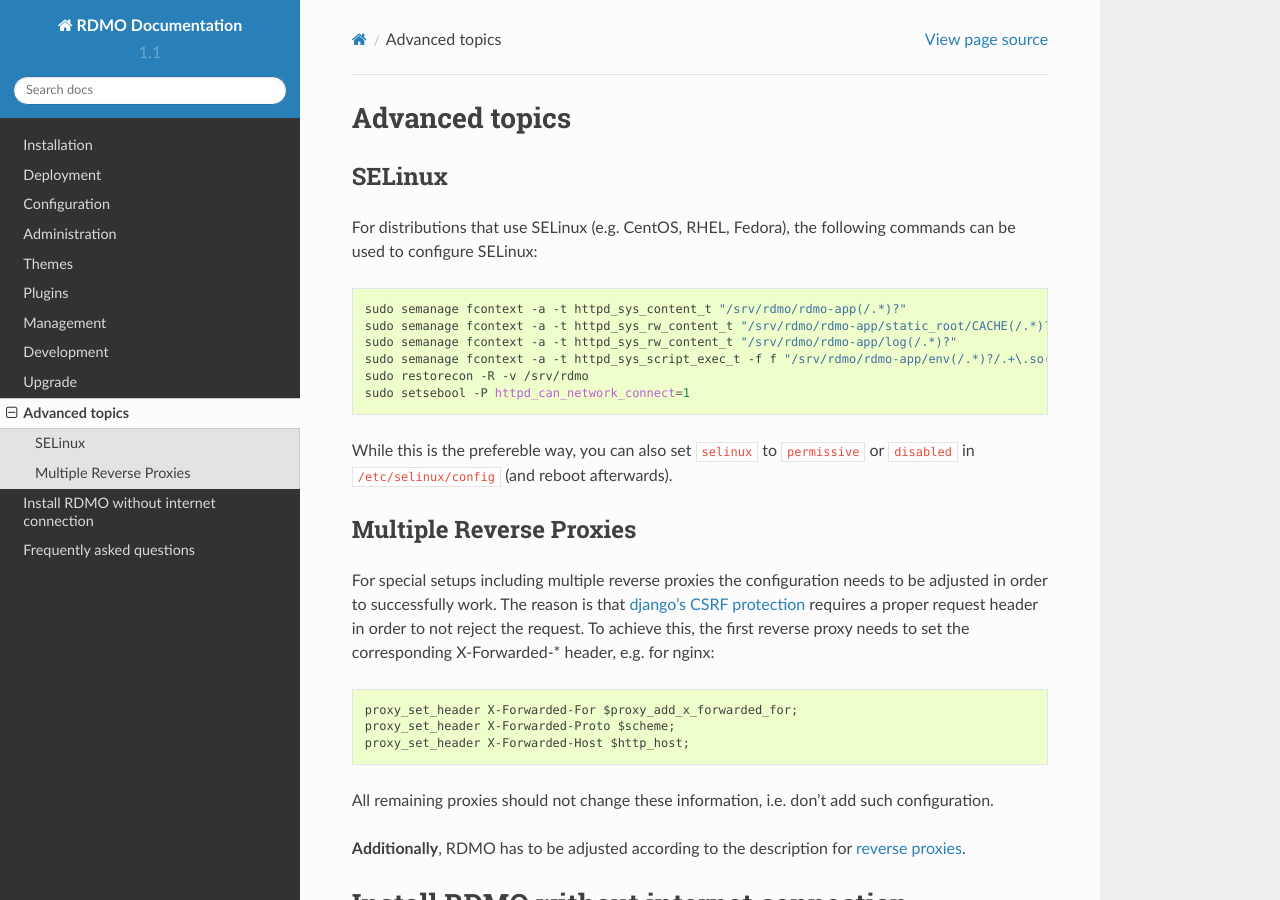
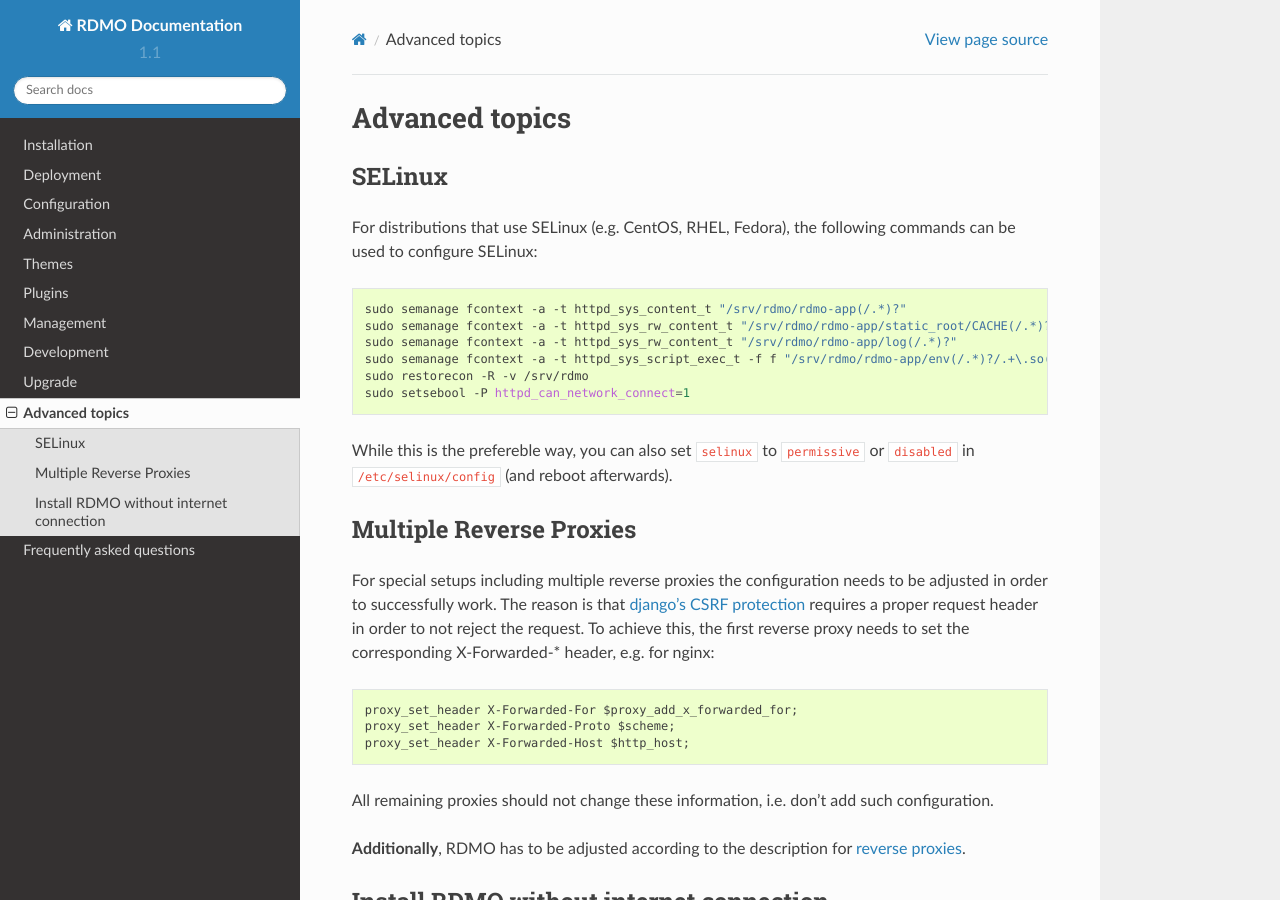
Before and after one commit to rdmorganiser/rdmo-docs, a Sphinx documentation site: the page built from docs/advanced/index.md, in a window 1280 px wide and 900 px high. Built offline with Sphinx 7.4.7 and the Read the Docs theme 2.0.0, drawn with Linux system fonts in a browser that asks for light colours.

Commit message:
Fix markup

```diff
--- a/docs/advanced/index.md
+++ b/docs/advanced/index.md
@@ -31,7 +31,7 @@
 
 **Additionally**, RDMO has to be adjusted according to the description for [reverse proxies](../configuration/general#optional-reverse-proxy).
 
-# Install RDMO without internet connection
+## Install RDMO without internet connection
 
 In order to install RDMO on a server without (outgoing) internet connection, you need to download the Python packages on a different machine and copy the wheels to the server:
 
```
